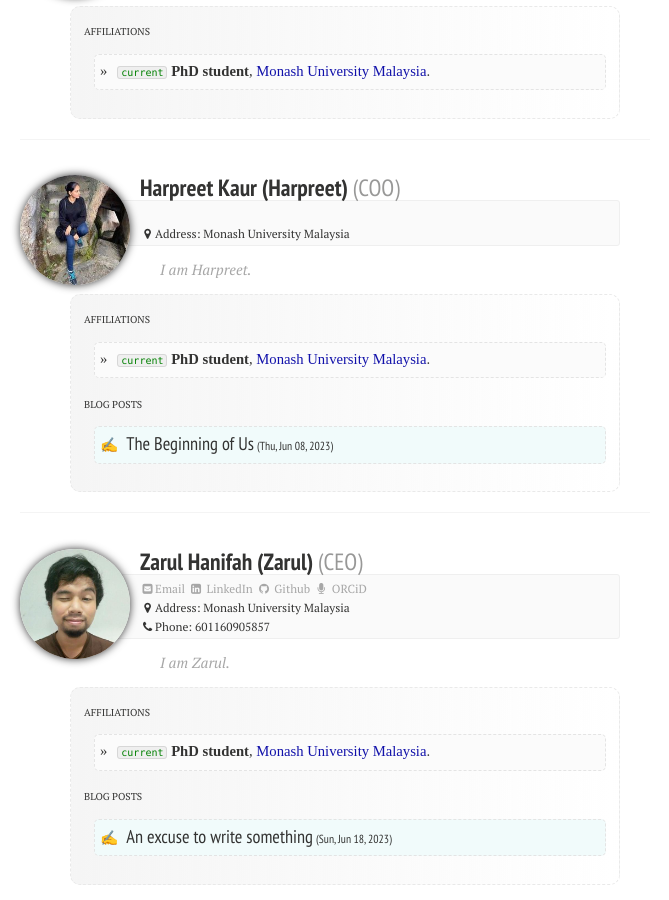
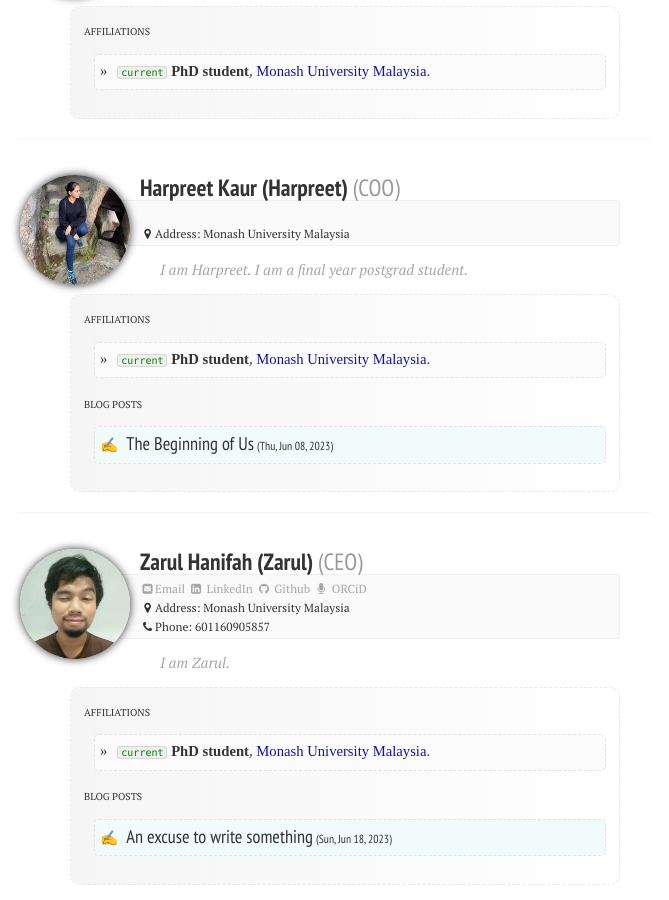
Before and after one commit to ZarulHanifah/ZarulHanifah.github.io, a Jekyll site: the page built from people/index.md, in a window 1280 px wide and 900 px high, scrolled down 856 px. Shown: the whole window, without its empty margins (0-669 px from the left). Built offline with Jekyll 4.4.1, drawn with Linux system fonts in a browser that asks for light colours; nearby versions of some CDN libraries; comment, search, counter and statistics services are not loaded.

Commit message:
harpreets bio

```diff
--- a/_data/people.yml
+++ b/_data/people.yml
@@ -63,7 +63,7 @@
   phone:
   skype:
   address: Monash University Malaysia
-  bio: "I am Harpreet."
+  bio: "I am Harpreet. I am a final year postgrad student."
   affiliations:
     - title: PhD student
       inst: Monash University Malaysia
```
